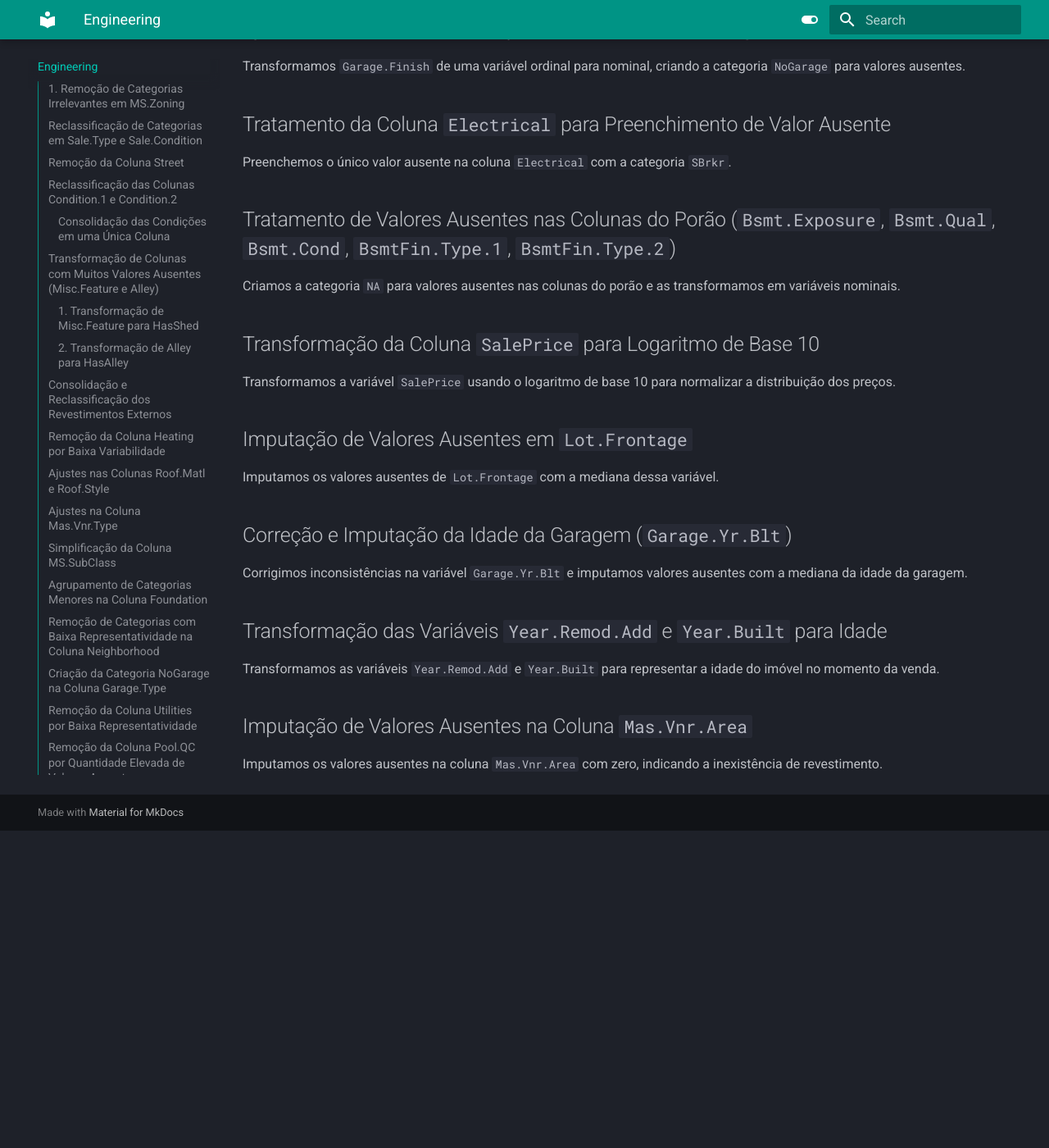
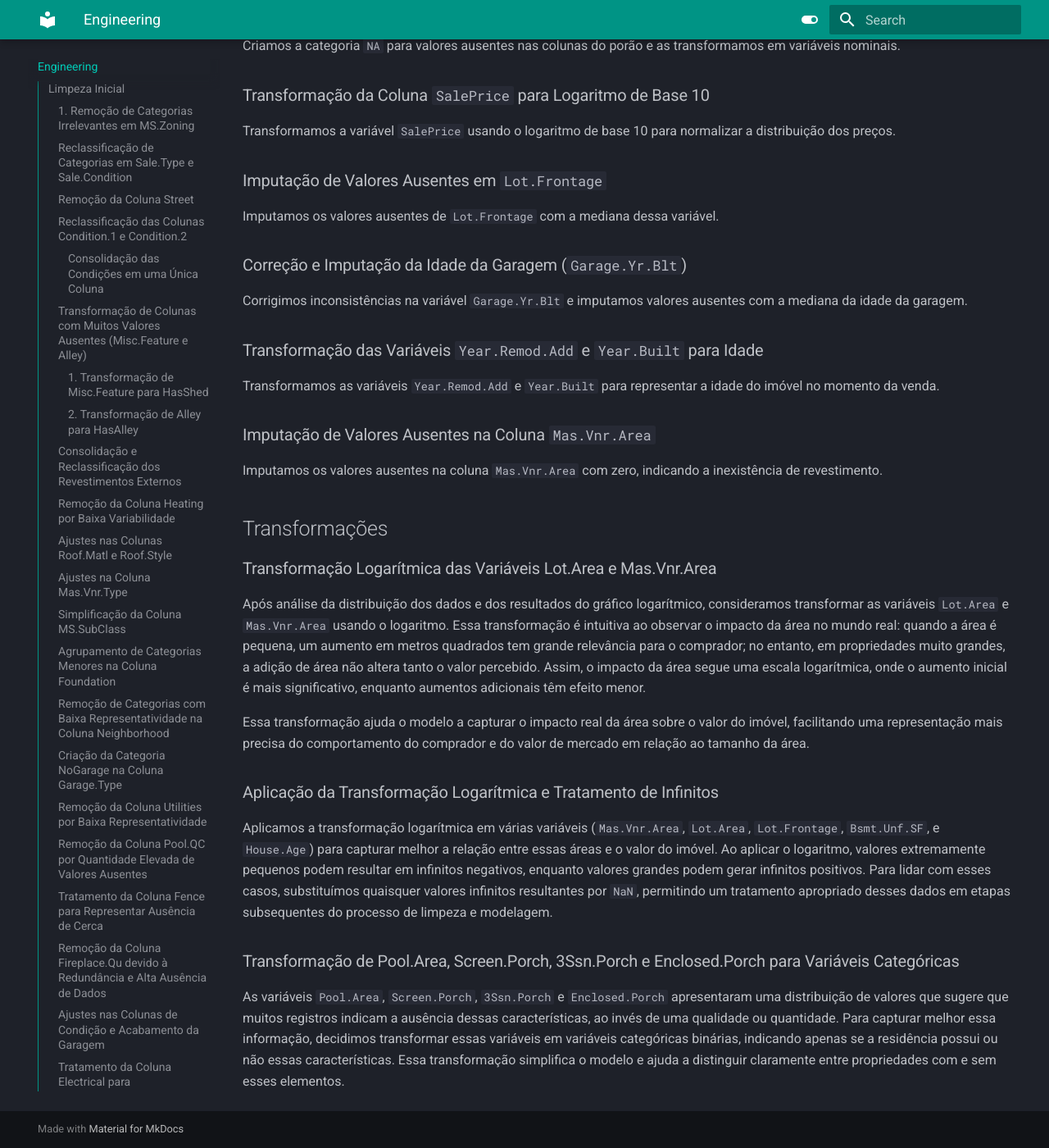
Before and after one commit to insper-classroom/Ames-Mlflow-and-DVC-Pipeline, an MkDocs documentation site: the page built from docs/engineering.md, in a window 1280 px wide and 1400 px high, scrolled down 3548 px. Shown: the whole window at 82% size. Built offline with MkDocs 1.6.1 and Material for MkDocs 9.7.7, drawn with Linux system fonts in a browser that asks for light colours; before the commit the page ends 4561 px from its top, so only the background shows below that; some of the changed text lies outside the part shown.

Commit message:
update engineering

```diff
--- a/docs/engineering.md
+++ b/docs/engineering.md
@@ -1,26 +1,28 @@
 # Engenharia de Atributos
 
-## 1. Remoção de Categorias Irrelevantes em `MS.Zoning`
+## Limpeza Inicial
 
-Identificamos que algumas categorias na variável `MS.Zoning` representam propriedades não-residenciais, o que não é relevante para nosso estudo focado em propriedades residenciais. As categorias removidas foram:
+### 1. Remoção de Categorias Irrelevantes em `MS.Zoning`
+
+Algumas categorias na variável `MS.Zoning` representam propriedades não-residenciais, o que não é relevante para nosso estudo focado em propriedades residenciais. As categorias removidas foram:
 
 - `C (all)`: Comercial
 - `A (agr)`: Agricultura
 - `I (all)`: Industrial
 
-## Reclassificação de Categorias em `Sale.Type` e `Sale.Condition`
+### Reclassificação de Categorias em `Sale.Type` e `Sale.Condition`
 
-Após análise, todas as categorias de `Sale.Type` e `Sale.Condition` foram consideradas válidas. No entanto, para melhorar a representatividade e simplificar a análise, realizamos a seguinte reclassificação:
+Para melhorar a representatividade e simplificar a análise, realizamos a seguinte reclassificação:
 
 - Agrupamos todos os tipos de escritura de garantia em uma nova categoria chamada `GroupedWD`.
 - Mantivemos a categoria `New` como está.
 - Agrupamos as demais categorias menos representativas em uma nova categoria chamada `Other`.
 
-## Remoção da Coluna `Street`
+### Remoção da Coluna `Street`
 
 A classe `Grvl` na variável `Street` possui baixa representatividade, tornando a variável irrelevante para a análise. Portanto, removemos a coluna `Street` do conjunto de dados.
 
-## Reclassificação das Colunas `Condition.1` e `Condition.2`
+### Reclassificação das Colunas `Condition.1` e `Condition.2`
 
 Para melhorar a análise das condições dos arredores da casa, realizamos a seguinte reclassificação:
 
@@ -28,7 +30,7 @@ Para melhorar a análise das condições dos arredores da casa, realizamos a seg
 - Agrupamos as categorias `Feedr` e `Artery` em `Roads`.
 - Agrupamos as categorias `PosA` e `PosN` em `Positive`.
 
-### Consolidação das Condições em uma Única Coluna
+#### Consolidação das Condições em uma Única Coluna
 
 Com essas reclassificações, combinamos as colunas `Condition.1` e `Condition.2` em uma única coluna categórica chamada `Condition`, com as seguintes categorias:
 
@@ -38,45 +40,45 @@ Com essas reclassificações, combinamos as colunas `Condition.1` e `Condition.2
 - `Positive`: Quando `Condition.1` é `Positive`.
 - `RoadsAndRailroad`: Quando (`Condition.1` é `Railroad` e `Condition.2` é `Roads`) ou (`Condition.1` é `Roads` e `Condition.2` é `Railroad`).
 
-## Transformação de Colunas com Muitos Valores Ausentes (`Misc.Feature` e `Alley`)
+### Transformação de Colunas com Muitos Valores Ausentes (`Misc.Feature` e `Alley`)
 
 As colunas `Misc.Feature` e `Alley` contêm muitos valores ausentes. Criamos novas variáveis binárias para indicar a presença de um barracão (`shed`) e de um acesso a beco (`alley`), respectivamente.
 
-### 1. Transformação de `Misc.Feature` para `HasShed`
+#### 1. Transformação de `Misc.Feature` para `HasShed`
 
 Transformamos a coluna `Misc.Feature` em `HasShed`, indicando se a casa possui um barracão (`shed`). Definimos `HasShed` como `True` quando `Misc.Feature` possui o valor `Shed` e `False` nos demais casos.
 
-### 2. Transformação de `Alley` para `HasAlley`
+#### 2. Transformação de `Alley` para `HasAlley`
 
 Transformamos a coluna `Alley` em `HasAlley`, indicando se a casa possui acesso a um beco (`alley`). Definimos `HasAlley` como `True` para casas onde `Alley` não é nulo, e `False` nos demais casos.
 
-## Consolidação e Reclassificação dos Revestimentos Externos
+### Consolidação e Reclassificação dos Revestimentos Externos
 
 Para melhorar a representatividade e simplificar a análise das variáveis de revestimento externo (`Exterior.1st` e `Exterior.2nd`), realizamos as seguintes transformações:
 
 Padronizamos algumas categorias em `Exterior.2nd` e agrupamos materiais externos menos representativos em uma nova categoria chamada `Other`. Consolidamos a informação de revestimento externo em uma única variável chamada `Exterior`, mantendo apenas a primeira coluna (`Exterior.1st`) e removendo ambas as colunas originais após a transformação.
 
-## Remoção da Coluna `Heating` por Baixa Variabilidade
+### Remoção da Coluna `Heating` por Baixa Variabilidade
 
 A coluna `Heating` possui baixa variabilidade, fornecendo pouca informação útil para a análise. Optamos por descartá-la.
 
-## Ajustes nas Colunas `Roof.Matl` e `Roof.Style`
+### Ajustes nas Colunas `Roof.Matl` e `Roof.Style`
 
 Removemos a coluna `Roof.Matl` devido à baixa representatividade das categorias menores. Na coluna `Roof.Style`, agrupamos categorias menores em `Other` para simplificar a análise.
 
-## Ajustes na Coluna `Mas.Vnr.Type`
+### Ajustes na Coluna `Mas.Vnr.Type`
 
 Agrupamos as categorias menores `BrkCmn` e `CBlock` em `Other` na coluna `Mas.Vnr.Type`. Valores ausentes foram adicionados à categoria `None`.
 
-## Simplificação da Coluna `MS.SubClass`
+### Simplificação da Coluna `MS.SubClass`
 
 Reagrupamos as categorias menos representativas em `MS.SubClass` em uma nova categoria chamada `Other`.
 
-## Agrupamento de Categorias Menores na Coluna `Foundation`
+### Agrupamento de Categorias Menores na Coluna `Foundation`
 
 Agrupamos categorias com baixa representatividade na coluna `Foundation` em `Other`.
 
-## Remoção de Categorias com Baixa Representatividade na Coluna `Neighborhood`
+### Remoção de Categorias com Baixa Representatividade na Coluna `Neighborhood`
 
 Optamos por remover linhas correspondentes a bairros com baixa representatividade na coluna `Neighborhood`, como:
 
@@ -85,54 +87,70 @@ Optamos por remover linhas correspondentes a bairros com baixa representatividad
 - GrnHill
 - Landmrk
 
-## Criação da Categoria `NoGarage` na Coluna `Garage.Type`
+### Criação da Categoria `NoGarage` na Coluna `Garage.Type`
 
 Criamos a categoria `NoGarage` na coluna `Garage.Type` para representar residências sem garagem.
 
-## Remoção da Coluna `Utilities` por Baixa Representatividade
+### Remoção da Coluna `Utilities` por Baixa Representatividade
 
 Removemos a coluna `Utilities` devido à baixa representatividade.
 
-## Remoção da Coluna `Pool.QC` por Quantidade Elevada de Valores Ausentes
+### Remoção da Coluna `Pool.QC` por Quantidade Elevada de Valores Ausentes
 
 Removemos a coluna `Pool.QC` devido à alta quantidade de valores ausentes e baixa variabilidade.
 
-## Tratamento da Coluna `Fence` para Representar Ausência de Cerca
+### Tratamento da Coluna `Fence` para Representar Ausência de Cerca
 
 Criamos a categoria `NoFence` na coluna `Fence` para representar residências sem cerca, atribuindo valores ausentes a essa nova categoria.
 
-## Remoção da Coluna `Fireplace.Qu` devido à Redundância e Alta Ausência de Dados
+### Remoção da Coluna `Fireplace.Qu` devido à Redundância e Alta Ausência de Dados
 
 Removemos a coluna `Fireplace.Qu` devido à redundância com a coluna `Fireplaces` e alta quantidade de valores ausentes.
 
-## Ajustes nas Colunas de Condição e Acabamento da Garagem
+### Ajustes nas Colunas de Condição e Acabamento da Garagem
 
 Transformamos `Garage.Finish` de uma variável ordinal para nominal, criando a categoria `NoGarage` para valores ausentes.
 
-## Tratamento da Coluna `Electrical` para Preenchimento de Valor Ausente
+### Tratamento da Coluna `Electrical` para Preenchimento de Valor Ausente
 
 Preenchemos o único valor ausente na coluna `Electrical` com a categoria `SBrkr`.
 
-## Tratamento de Valores Ausentes nas Colunas do Porão (`Bsmt.Exposure`, `Bsmt.Qual`, `Bsmt.Cond`, `BsmtFin.Type.1`, `BsmtFin.Type.2`)
+### Tratamento de Valores Ausentes nas Colunas do Porão (`Bsmt.Exposure`, `Bsmt.Qual`, `Bsmt.Cond`, `BsmtFin.Type.1`, `BsmtFin.Type.2`)
 
 Criamos a categoria `NA` para valores ausentes nas colunas do porão e as transformamos em variáveis nominais.
 
-## Transformação da Coluna `SalePrice` para Logaritmo de Base 10
+### Transformação da Coluna `SalePrice` para Logaritmo de Base 10
 
 Transformamos a variável `SalePrice` usando o logaritmo de base 10 para normalizar a distribuição dos preços.
 
-## Imputação de Valores Ausentes em `Lot.Frontage`
+### Imputação de Valores Ausentes em `Lot.Frontage`
 
 Imputamos os valores ausentes de `Lot.Frontage` com a mediana dessa variável.
 
-## Correção e Imputação da Idade da Garagem (`Garage.Yr.Blt`)
+### Correção e Imputação da Idade da Garagem (`Garage.Yr.Blt`)
 
 Corrigimos inconsistências na variável `Garage.Yr.Blt` e imputamos valores ausentes com a mediana da idade da garagem.
 
-## Transformação das Variáveis `Year.Remod.Add` e `Year.Built` para Idade
+### Transformação das Variáveis `Year.Remod.Add` e `Year.Built` para Idade
 
 Transformamos as variáveis `Year.Remod.Add` e `Year.Built` para representar a idade do imóvel no momento da venda.
 
-## Imputação de Valores Ausentes na Coluna `Mas.Vnr.Area`
+### Imputação de Valores Ausentes na Coluna `Mas.Vnr.Area`
 
 Imputamos os valores ausentes na coluna `Mas.Vnr.Area` com zero, indicando a inexistência de revestimento.
+
+## Transformações
+
+### Transformação Logarítmica das Variáveis Lot.Area e Mas.Vnr.Area
+
+Após análise da distribuição dos dados e dos resultados do gráfico logarítmico, consideramos transformar as variáveis `Lot.Area` e `Mas.Vnr.Area` usando o logaritmo. Essa transformação é intuitiva ao observar o impacto da área no mundo real: quando a área é pequena, um aumento em metros quadrados tem grande relevância para o comprador; no entanto, em propriedades muito grandes, a adição de área não altera tanto o valor percebido. Assim, o impacto da área segue uma escala logarítmica, onde o aumento inicial é mais significativo, enquanto aumentos adicionais têm efeito menor.
+
+Essa transformação ajuda o modelo a capturar o impacto real da área sobre o valor do imóvel, facilitando uma representação mais precisa do comportamento do comprador e do valor de mercado em relação ao tamanho da área.
+
+### Aplicação da Transformação Logarítmica e Tratamento de Infinitos
+
+Aplicamos a transformação logarítmica em várias variáveis (`Mas.Vnr.Area`, `Lot.Area`, `Lot.Frontage`, `Bsmt.Unf.SF`, e `House.Age`) para capturar melhor a relação entre essas áreas e o valor do imóvel. Ao aplicar o logaritmo, valores extremamente pequenos podem resultar em infinitos negativos, enquanto valores grandes podem gerar infinitos positivos. Para lidar com esses casos, substituímos quaisquer valores infinitos resultantes por `NaN`, permitindo um tratamento apropriado desses dados em etapas subsequentes do processo de limpeza e modelagem.
+
+### Transformação de Pool.Area, Screen.Porch, 3Ssn.Porch e Enclosed.Porch para Variáveis Categóricas
+
+As variáveis `Pool.Area`, `Screen.Porch`, `3Ssn.Porch` e `Enclosed.Porch` apresentaram uma distribuição de valores que sugere que muitos registros indicam a ausência dessas características, ao invés de uma qualidade ou quantidade. Para capturar melhor essa informação, decidimos transformar essas variáveis em variáveis categóricas binárias, indicando apenas se a residência possui ou não essas características. Essa transformação simplifica o modelo e ajuda a distinguir claramente entre propriedades com e sem esses elementos.
```
